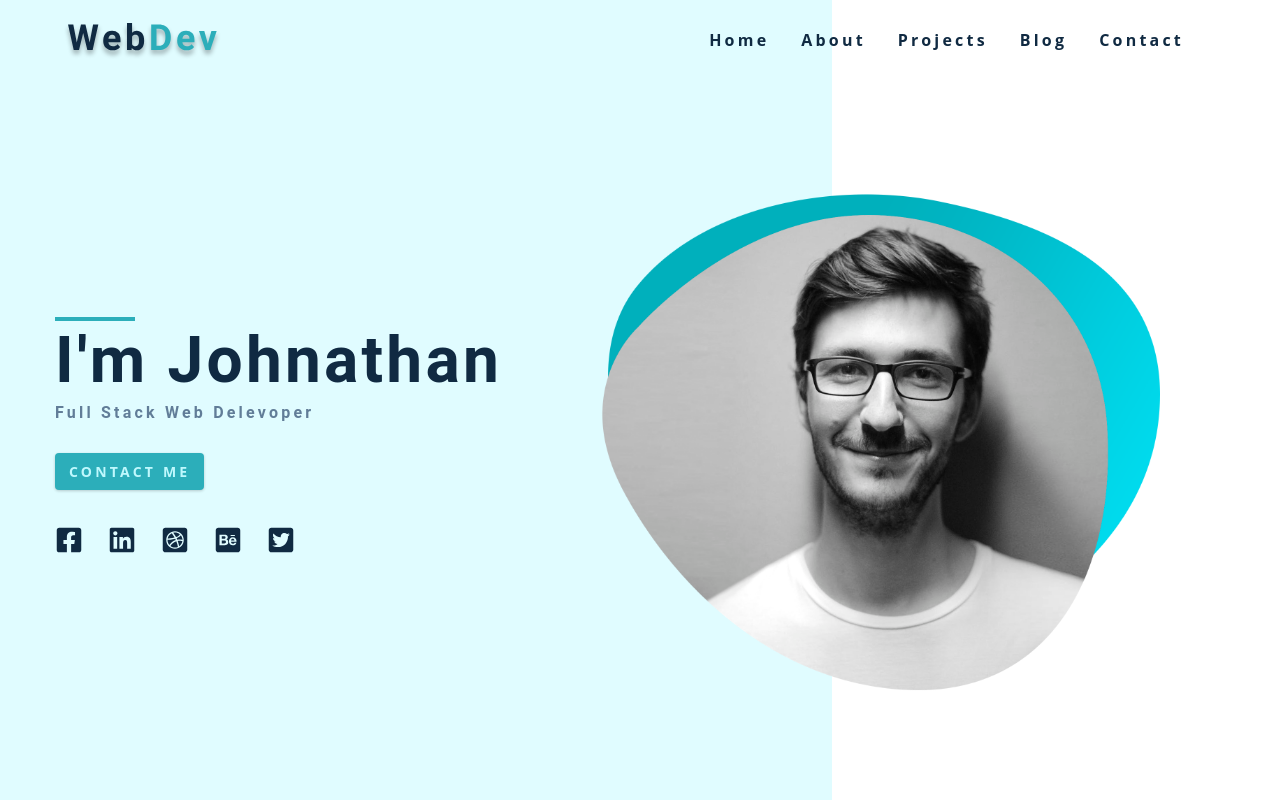
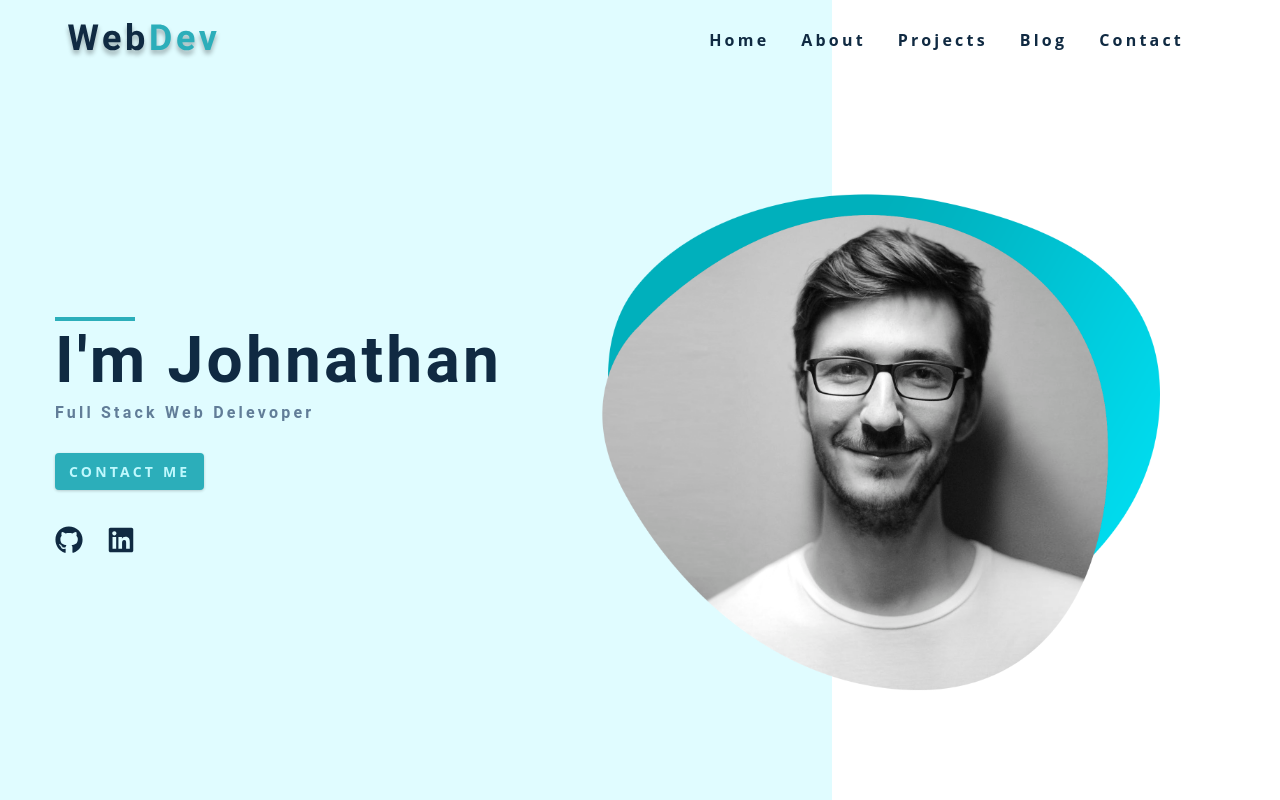
Before and after one commit to cocodes/v1, a Gatsby site: page / in a window 1280 px wide. Built offline with nearby package versions, Linux system fonts and the light colour scheme; Gatsby itself is replaced by a stand-in of ours.

Commit message:
added socials links, styling bug fix for icons

```diff
--- a/src/constants/socialLinks.js
+++ b/src/constants/socialLinks.js
@@ -1,37 +1,16 @@
 import React from "react"
-import {
-  FaFacebookSquare,
-  FaLinkedin,
-  FaDribbbleSquare,
-  FaBehanceSquare,
-  FaTwitterSquare,
-} from "react-icons/fa"
+import { FaGithub, FaLinkedin } from "react-icons/fa"
 
 const data = [
   {
     id: 1,
-    icon: <FaFacebookSquare className="social-icon"></FaFacebookSquare>,
-    url: "https://www.twitter.com",
+    icon: <FaGithub className="social-icon"></FaGithub>,
+    url: "https://github.com/cocodes",
   },
   {
     id: 2,
     icon: <FaLinkedin className="social-icon"></FaLinkedin>,
-    url: "https://www.twitter.com",
-  },
-  {
-    id: 3,
-    icon: <FaDribbbleSquare className="social-icon"></FaDribbbleSquare>,
-    url: "https://www.twitter.com",
-  },
-  {
-    id: 4,
-    icon: <FaBehanceSquare className="social-icon"></FaBehanceSquare>,
-    url: "https://www.twitter.com",
-  },
-  {
-    id: 5,
-    icon: <FaTwitterSquare className="social-icon"></FaTwitterSquare>,
-    url: "https://www.twitter.com",
+    url: "https://www.linkedin.com/in/jhblackburn/",
   },
 ]
 const links = data.map(link => {
--- a/src/css/main.css
+++ b/src/css/main.css
@@ -190,7 +190,7 @@ p {
 /* social links */
 .social-links {
   margin-top: 2rem;
-  width: 15rem;
+  width: 5rem;
   display: flex;
   justify-content: space-between;
 }
```
